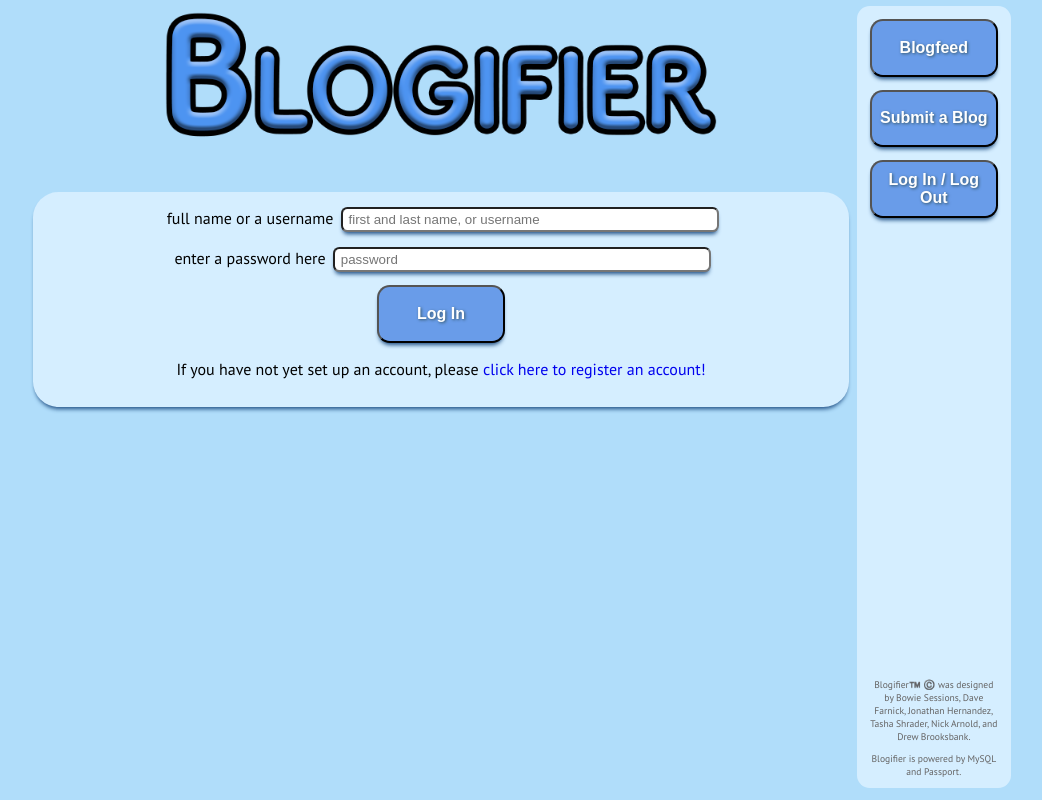
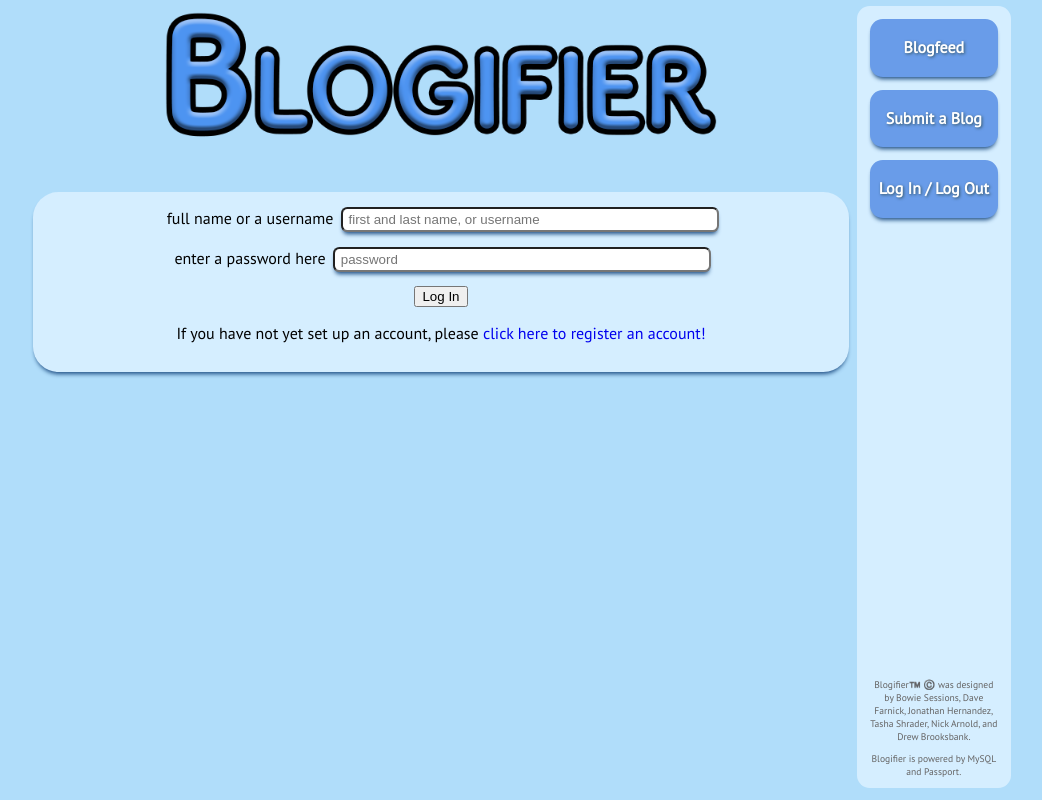
Before and after one commit to bsessio/blogifier, a website: page public/app/login.html in a window 1280 px wide. Shown: the whole page, without its empty margins (199-1241 px from the left). Drawn offline with nearby package versions, Linux system fonts and the light colour scheme.

Commit message:
Fixed buttons

```diff
--- a/public/app/css/main.css
+++ b/public/app/css/main.css
@@ -1,4 +1,4 @@
-button,
+.newBlog,
 .blogHeader {
   background-color: #699ce9;
   font-weight: bold;
@@ -7,7 +7,7 @@
   text-shadow: 1px 1px 3px rgb(53, 87, 105);
 }
 
-button,
+.newBlog,
 input,
 textarea,
 .blogHeader,
@@ -44,10 +44,13 @@
   font-family: "PT Sans", sans-serif;
 }
 
-button {
+.newBlog {
   border-radius: 1vw;
   width: 10vw;
   height: 4.5vw;
+  line-height: 4.5vw;
+  vertical-align: middle;
+  text-align: center;
 }
 
 input {
@@ -60,10 +63,11 @@
   border-radius: 2vw;
   margin: 1vw auto;
   display: block;
-  min-width: 100%;
-  max-width: 100%;
+  min-width: 95%;
+  max-width: 95%;
   min-height: 75vh;
   max-height: 75vh;
+  padding: 1vw;
 }
 
 label {
--- a/public/app/login.html
+++ b/public/app/login.html
@@ -44,23 +44,23 @@
     <div class="blogSide">
             <div class="return">
             <a href="/"
-              ><button class="newBlog">
+              ><div class="newBlog">
                 Blogfeed
-              </button></a
+              </div></a
             >
             <div class="spacer"></div>
       <div class="makeBlog">
             <a href="/post"
-              ><button class="newBlog">
+              ><div class="newBlog">
                 Submit a Blog
-              </button></a
+              </div></a
             >
             <div class="spacer"></div>
       <div class="login">
             <a href="/login"
-              ><button class="newBlog">
+              ><div class="newBlog">
                 Log In / Log Out
-              </button></a
+              </div></a
             >
           </div>
       <div class="credits">
@@ -72,5 +72,8 @@
       </div>
     </div>
   </div>
+  <script>
+
+  </script>
 </body>
 </html>
```
Also changed, not shown: public/app/index.html (+4 -4 lines), public/app/post.html (+4 -4 lines), public/app/register.html (+6 -6 lines).
